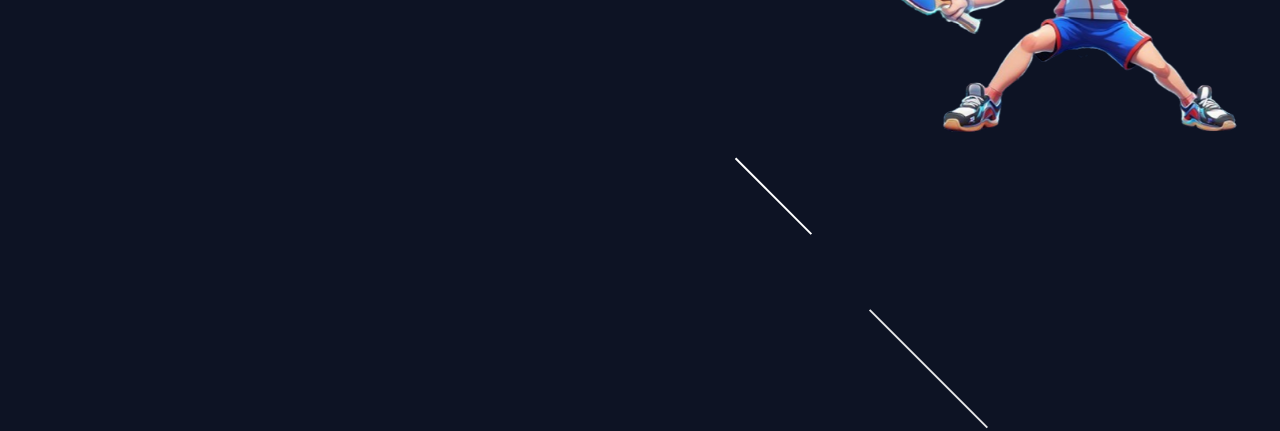
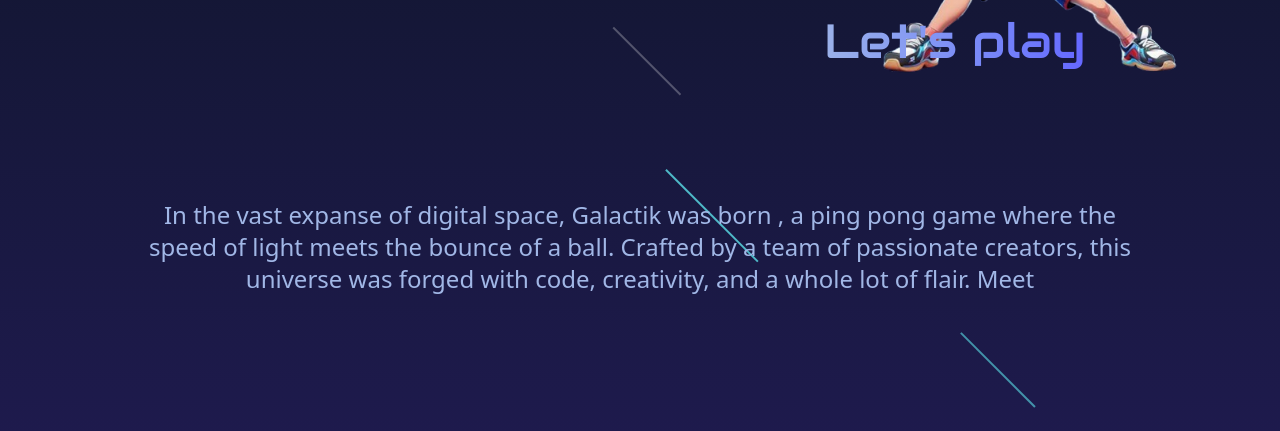
Before and after one commit to itselcid/Multiplayer-Gaming-Platform, a website built with Vite: page src/frontend/index.html in a window 1280 px wide. Shown: the part 369-800 px from the top of the page. Built offline with nearby package versions, Linux system fonts and the light colour scheme.

Commit message:
small updates

```diff
--- a/src/frontend/postcss.config.js
+++ b/src/frontend/postcss.config.js
@@ -1,5 +1,6 @@
 export default {
   plugins: {
     "@tailwindcss/postcss": {},
-  }
-}
+    autoprefixer: {},
+  },
+};
--- a/src/frontend/src/shootstars.ts
+++ b/src/frontend/src/shootstars.ts
@@ -7,6 +7,7 @@ interface ShootingStar {
   speed: number;
   angle: number;
   opacity: number;
+  color: string; // <-- added
 }
 
 export function startShootingStars(canvas: HTMLCanvasElement) {
@@ -15,6 +16,7 @@ export function startShootingStars(canvas: HTMLCanvasElement) {
     console.error("2D context not supported");
     return;
   }
+
   let width = window.innerWidth;
   let height = window.innerHeight;
 
@@ -23,36 +25,45 @@ export function startShootingStars(canvas: HTMLCanvasElement) {
 
   const stars: ShootingStar[] = [];
 
+  const colors = [
+    (opacity: number) => `rgba(250, 250, 250, ${opacity})`,
+    (opacity: number) => `rgba(101, 249, 252, ${opacity})`,
+    (opacity: number) => `rgba(224, 143, 248, ${opacity})`,
+  ];
+
+  // Create a single shooting star
   function createStar(): ShootingStar {
+    const colorIndex = Math.floor(Math.random() * colors.length);
     return {
       x: Math.random() * width,
       y: Math.random() * height * 0.5,
-      length: 100 + Math.random() * 100,
-      speed: 3 + Math.random() * 10,
+      length: 75 + Math.random() * 100,
+      speed: 5 + Math.random() * 10,
       angle: Math.PI / 4,
-      opacity: 0,
+      opacity: 0.001,
+      color: colorIndex.toString(),
     };
   }
-
+  // Add stars gradually
   setInterval(() => {
     if (stars.length < 10) stars.push(createStar());
-  }, 500);
+  }, 250);
 
   function animate() {
-    if(!ctx){return ;}
+    if (!ctx) return;
+
     ctx.clearRect(0, 0, width, height);
 
     for (let i = stars.length - 1; i >= 0; i--) {
       const star = stars[i];
+      if (star.opacity < 1) star.opacity += 0.006;
 
-      // Fade in
-      if (star.opacity < 1) star.opacity += 0.01;
-
-      ctx.strokeStyle = `rgba(255, 255, 255, ${star.opacity})`;
+      const colorFn = colors[parseInt(star.color)];
+      ctx.strokeStyle = colorFn(star.opacity);
       ctx.lineWidth = 2;
       ctx.beginPath();
 
-      // Calculate star tail position
+      // Calculate tail
       const endX = star.x - star.length * Math.cos(star.angle);
       const endY = star.y - star.length * Math.sin(star.angle);
 
@@ -64,7 +75,7 @@ export function startShootingStars(canvas: HTMLCanvasElement) {
       star.x += star.speed * Math.cos(star.angle);
       star.y += star.speed * Math.sin(star.angle);
 
-      // Remove star if off screen
+      // Remove if offscreen
       if (star.x > width || star.y > height) {
         stars.splice(i, 1);
       }
@@ -75,7 +86,6 @@ export function startShootingStars(canvas: HTMLCanvasElement) {
 
   animate();
 
-
   window.addEventListener("resize", () => {
     width = window.innerWidth;
     height = window.innerHeight;
--- a/src/frontend/src/style.css
+++ b/src/frontend/src/style.css
@@ -1,15 +1,6 @@
-
-@tailwind base;
-@tailwind components;
-@tailwind utilities;
-
-
-
 @import "tailwindcss";
 
-:root{
-    background-color: #0D1324;
+@theme {
+    --font-display: "audiowide", cursive;
+    --color-ctex: #A1B7E6 ;
 }
-
-@theme {  --font-display: "audiowide", cursive;
-}
--- a/src/frontend/src/welcome.ts
+++ b/src/frontend/src/welcome.ts
@@ -2,24 +2,27 @@ import './style.css';
 
 export function Welcome() {
   return `
-  <div class="pl-5 pr-5">
-  <div class="relative h-24">
-    <img src="/logo.png" alt="Logo" class="absolute top-0 left-0 object-none object-left-top w-16" />
-    <button class="absolute top-4 right-4 text-[#A1B7E6] px-6 py-3 rounded-xl hover:bg-[#A1B7E6]/75 transition">
-      Sign In
-    </button>
+<div class="relative w-full h-screen overflow-auto">
+  <div class="absolute inset-0 bg-gradient-to-t from-indigo-950 to-[#0D1324] -z-10"></div>
+
+  <div class="pl-5 pr-5 pt-3">
+    <div class="relative h-30">
+      <img src="/logo.png" alt="Logo" class="absolute top-0 left-0 object-none object-left-top" />
+      <button class="absolute top-4 right-4 text-ctex px-6 py-3 shadow-xl/30 rounded-xl hover:bg-ctex/75 transition">Sign In
+        </button>
+    </div>
+
+    <div class="relative h-25">
+      <img src="/avatar.png" alt="avatar" class="object-contain  w-120 h-120 absolute right-15 object-right-top " />
+      <h1 class="text-5xl font-display text-ctex pl-10 p-5">Gear up, space champion</h1>
+      <h2 class="text-5xl font-display text-ctex pl-60 p-5">It’s game time at Galactik Pingpong!</h2>
+        <button
+            class="absolute top-65 left-195 text-5xl font-display px-6 py-3 animate-bounce bg-gradient-to-r from-ctex to-indigo-500 bg-clip-text text-transparent rounded-xl hover:animate-none  hover:text-[#0D1324]/75 hover:bg-clip-border transition">
+        Let's play</button>
+      <p class=" pt-65 pl-30 pr-30 text-center text-ctex font-italic text-2xl ">In the vast expanse of digital space, Galactik was born , a ping pong game where the speed of light meets the bounce of a ball. Crafted by a team of passionate creators, this universe was forged with code, creativity, and a whole lot of flair. Meet </p>
+    </div>
   </div>
-  <h1 class="text-5xl font-display text-[#A1B7E6] pl-25">
-    Gear up, space champion
-  </h1>
-  <h2 class="text-5xl font-display text-[#A1B7E6] text-center pl-40">
-    It’s game time at Galactik Pingpong!
-  </h2>
-  <div class="relative h-20">
-  <button class="absolute top-30 left-150 text-[#A1B7E6] text-5xl animate-bounce font-display px-6 py-3 rounded-xl hover:bg-[#A1B7E6]/75 transition">
-    Let's play
-    </button>
-  <img src="/avatar.png" alt="avatar" class="object-contain w-120 h-120 absolute right-0 object-right-top " />
-  </div>
-`;
+</div>
+
+  `;
 }
--- a/src/frontend/tailwind.config.js
+++ b/src/frontend/tailwind.config.js
@@ -1,13 +1,13 @@
 /** @type {import('tailwindcss').Config} */
 
-module.exports = {
-  content: [],
+export default {
+  content: [
+    "./index.html",
+    "./src/**/*.{ts}"
+  ],
   theme: {
     extend: {
-        colors :{
-          ctex: '#A1B7E6'
-        },
     },
   },
   plugins: [],
-}
+};
```
Also changed, not shown: src/frontend/public/ckhater.png (added), src/frontend/public/kez-zoub.png (added), src/frontend/public/laoubaid.png (added), src/frontend/public/oel-moue.png (added), src/frontend/public/oessaadi.png (added), 1 other file.
